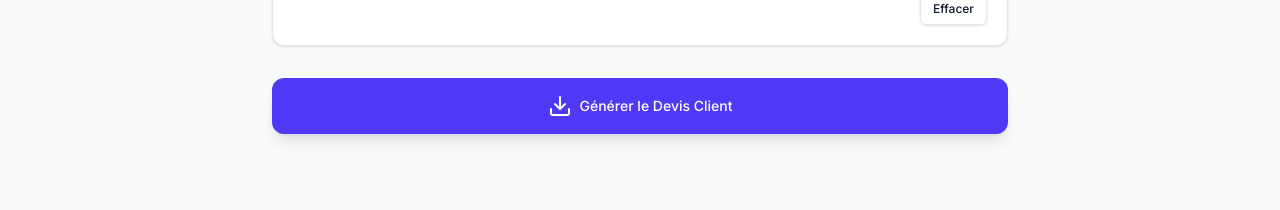
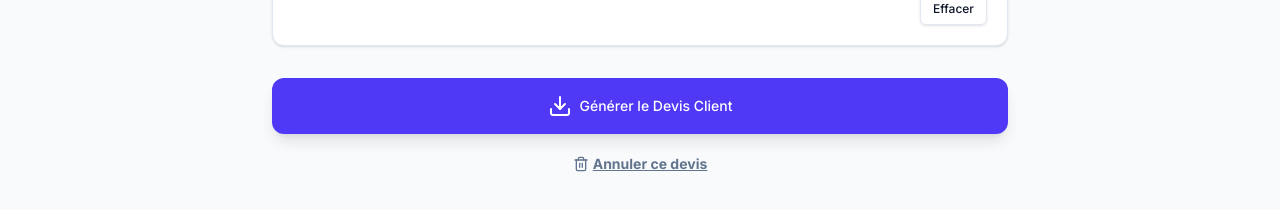
Before and after one commit to adrienoblin/devis-vitres-mvp, a Next.js app: page /devis in a window 1280 px wide. Shown: the part 1231-1441 px from the top of the page. Built offline with nearby package versions, Linux system fonts and the light colour scheme; what @react-pdf/renderer would draw is missing.

Commit message:
feat: Add 'Annuler ce devis' button to clear draft

```diff
--- a/src/app/devis/page.tsx
+++ b/src/app/devis/page.tsx
@@ -239,6 +239,13 @@ export default function NouveauDevisPage() {
       toast.error("Erreur lors de la génération du devis PDF");
     } finally {
       setIsGenerating(false);
+    }
+  };
+
+  const handleCancel = () => {
+    if (window.confirm("Êtes-vous sûr de vouloir annuler ce devis ? Tout le contenu non enregistré sera perdu.")) {
+      clearCurrentDraft();
+      router.push('/historique');
     }
   };
 
@@ -519,11 +526,18 @@ export default function NouveauDevisPage() {
         </section>
 
         {/* ACTIONS */}
-        <div className="pt-2 pb-8">
+        <div className="pt-2 pb-8 flex flex-col gap-3">
           <Button onClick={generateAndSaveDevis} disabled={isGenerating} className="w-full h-14 text-lg bg-blue-800 hover:bg-blue-900 text-white rounded-xl font-bold shadow-lg flex items-center justify-center gap-2">
             {isGenerating ? <Loader2 className="h-6 w-6 animate-spin" /> : <Download className="h-6 w-6" />}
             {existingDevisId ? 'Enregistrer et Générer' : 'Générer le Devis Client'}
           </Button>
+
+          <button
+            onClick={handleCancel}
+            className="text-slate-500 hover:text-red-500 font-bold text-sm underline flex items-center justify-center gap-1 py-1 mt-1 mx-auto transition-colors"
+          >
+            <Trash2 className="h-4 w-4" /> Annuler ce devis
+          </button>
         </div>
 
         {showEmailModal && selectedClientId && selectedClientId !== 'passage' && (
```
